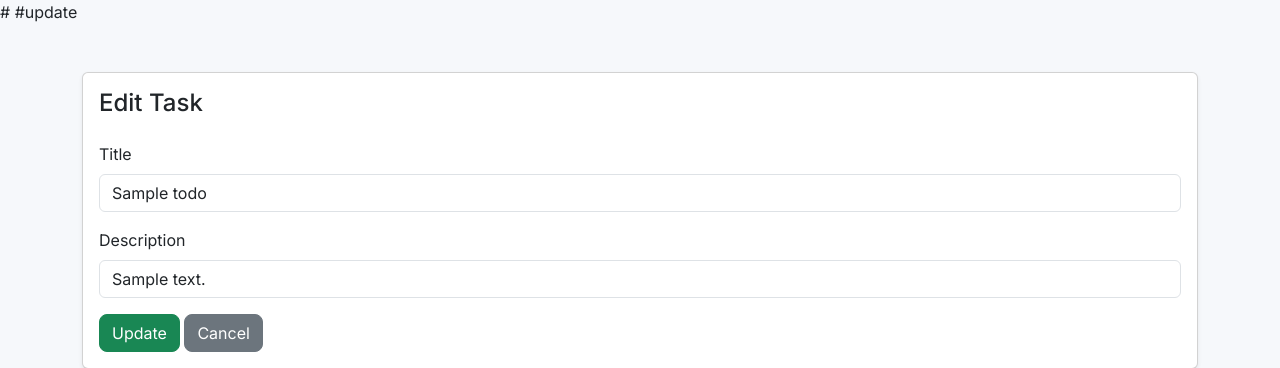
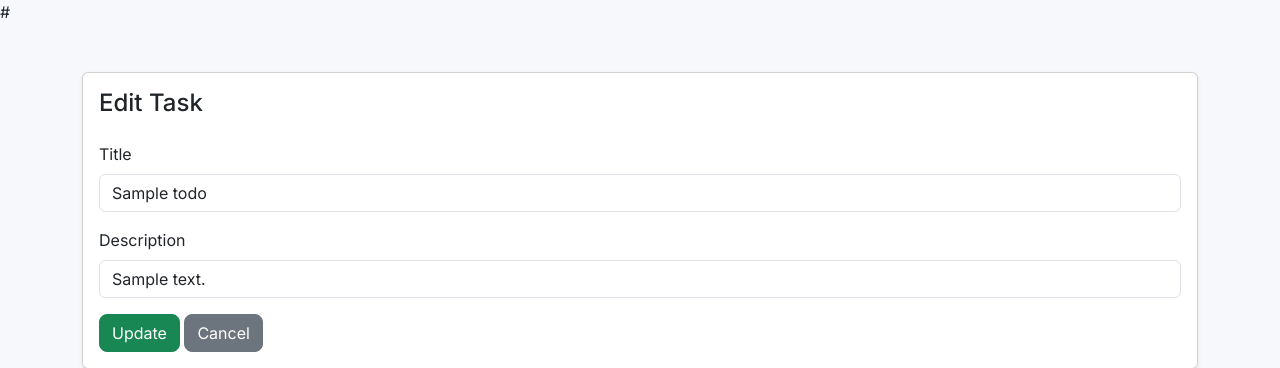
Before and after one commit to Agnish77/TodoApp, a Flask app: template templates/update.html in a window 1280 px wide. Shown: the top 368 px of the page. Run offline with Flask 3, Linux system fonts and the light colour scheme; the template is opened without the code that fills it: values that come from a table or form of the project are taken from there, others are empty; tables that the repository leaves empty hold one stand-in row (values such as "Sample post").

Commit message:
Update update.html

```diff
--- a/templates/update.html
+++ b/templates/update.html
@@ -1,7 +1,7 @@
 {% extends "base.html" %}
 
 {% block body %}
-#update
+
 <div class="container my-5">
 
 <div class="card shadow-sm">
```
